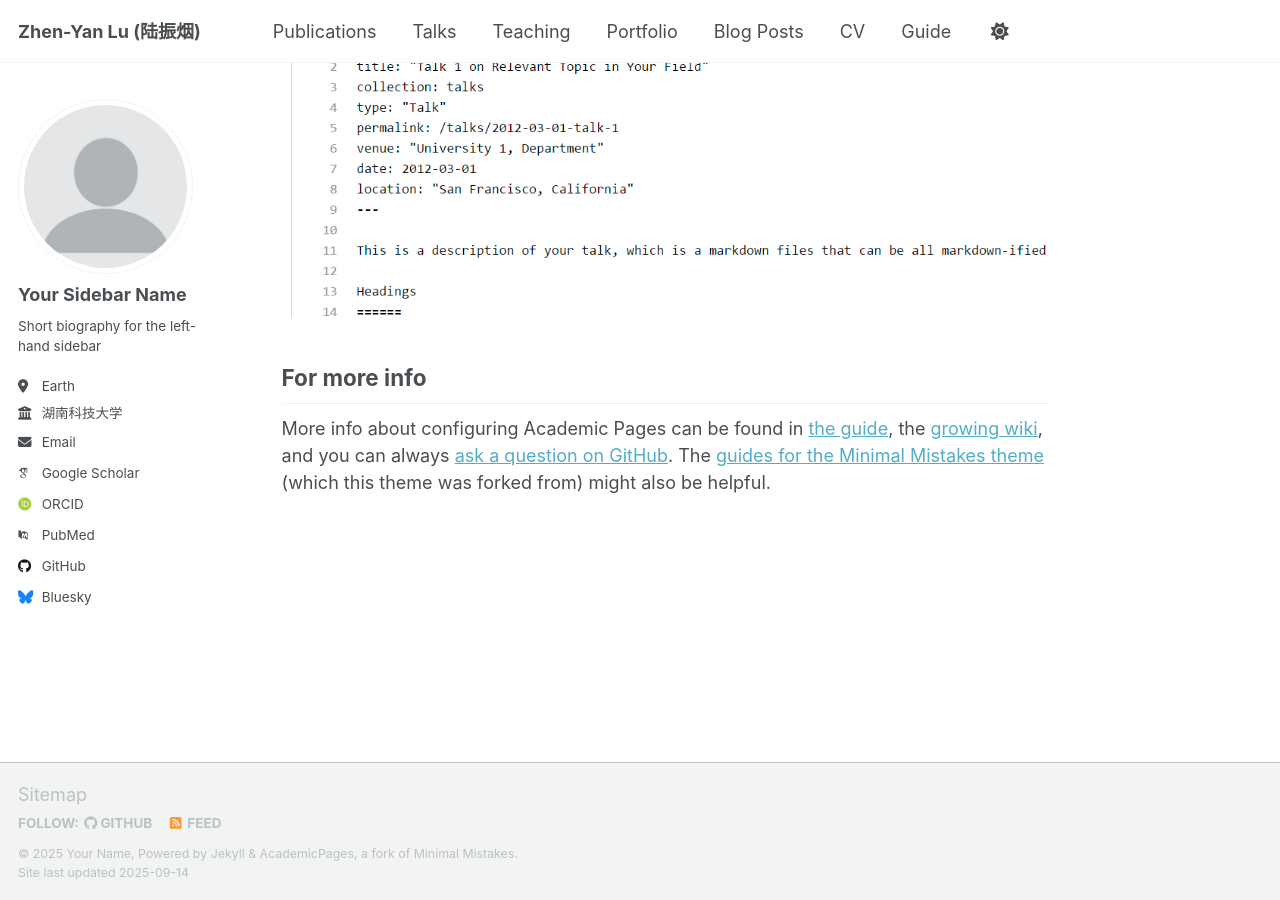
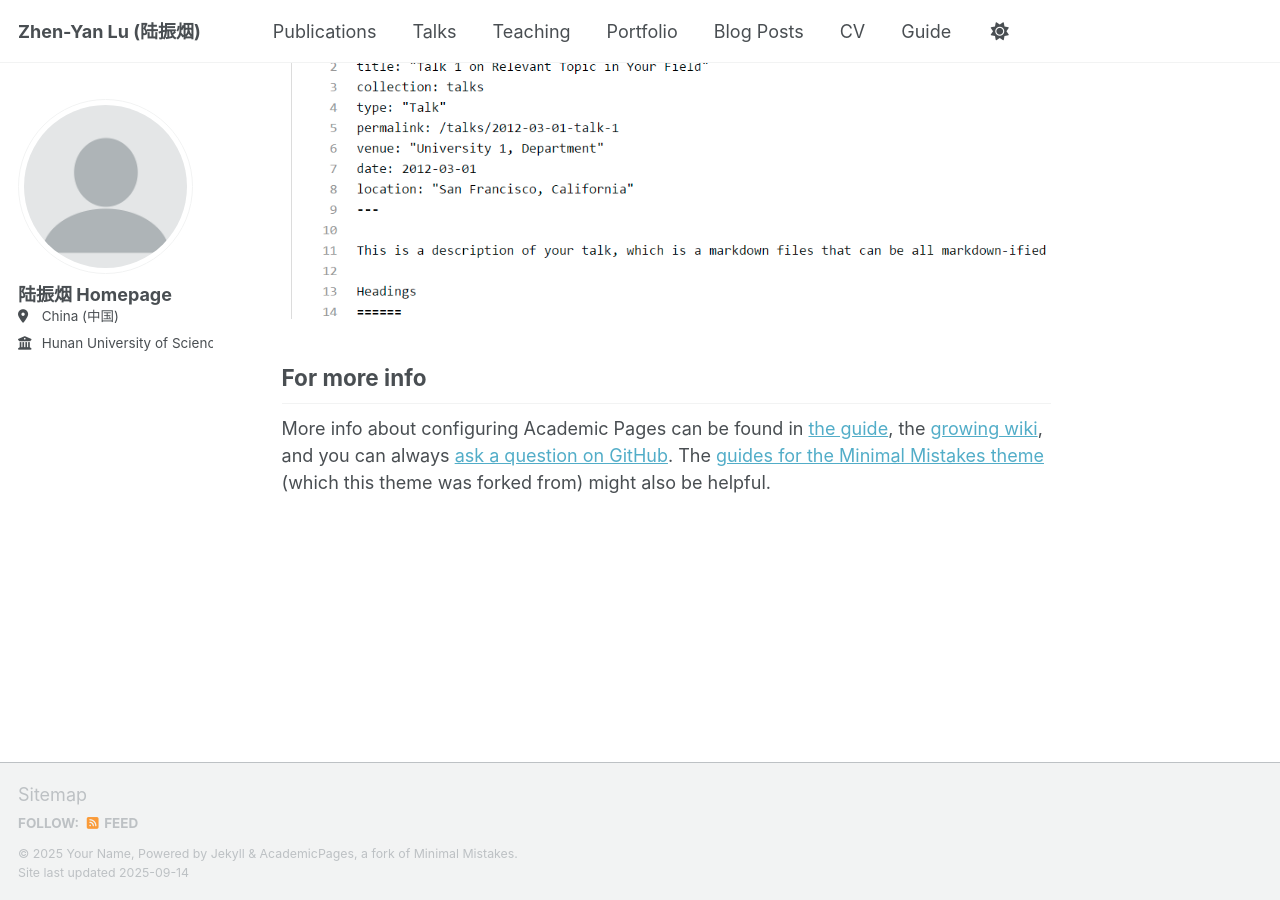
Before and after one commit to luzhenyan-stack/luzhenyan.github.io, a Jekyll site: the page built from _pages/about.md, in a window 1280 px wide and 900 px high, scrolled down 2880 px. Built offline with Jekyll 4.4.1, drawn with Linux system fonts in a browser that asks for light colours; some web fonts are replaced; a script that is not in the unit is left out.

Commit message:
Update _config.yml

```diff
--- a/_config.yml
+++ b/_config.yml
@@ -24,23 +24,23 @@ repository               : "academicpages/academicpages.github.io"
 author:
   # Biographic information
   avatar           : "profile.png"
-  name             : "Your Sidebar Name"
+  name             : "陆振烟 Homepage"
   pronouns         : # example: "she/her"
-  bio              : "Short biography for the left-hand sidebar"
-  location         : "Earth"
-  employer         : "湖南科技大学"
+  bio              : # "Short biography for the left-hand sidebar"
+  location         : "China (中国)"
+  employer         : "Hunan University of Science and Technology (湖南科技大学)"
   uri              : # URL
-  email            : "none@example.org"
+  email            : # "none@example.org"
 
   # Academic websites
   academia         : # URL
   arxiv            : # URL - Update with the correct link to your profile
-  googlescholar    : "https://scholar.google.com/citations?user=PS_CX0AAAAAJ"
+  googlescholar    : # "https://scholar.google.com/citations?user=PS_CX0AAAAAJ"
   inspire-hep      : # URL
   impactstory      : # URL
-  orcid            : "http://orcid.org/yourorcidurl"
+  orcid            : # "http://orcid.org/yourorcidurl"
   semantic         : # URL
-  pubmed           : "https://www.ncbi.nlm.nih.gov/pubmed/?term=john+snow"
+  pubmed           : # "https://www.ncbi.nlm.nih.gov/pubmed/?term=john+snow"
   researchgate     : # URL
   scopus           : # URL
 
@@ -48,13 +48,13 @@ author:
   bitbucket        : # Username - Update with your username on the site
   codepen          : # Username
   dribbble         : # Username
-  github           : "academicpages"
+  github           : # "academicpages"
   kaggle           : # Username
   stackoverflow    : # User number or user number and name (i.e., use "1" or "1/jeff-atwood")
 
   # Social media
   artstation       : # Username
-  bluesky          : "bsky.app" # Replace this with you Bluesky username
+  bluesky          : # "bsky.app" # Replace this with you Bluesky username
   facebook         : # Username
   flickr           : # Username
   foursquare       : # Username
```
